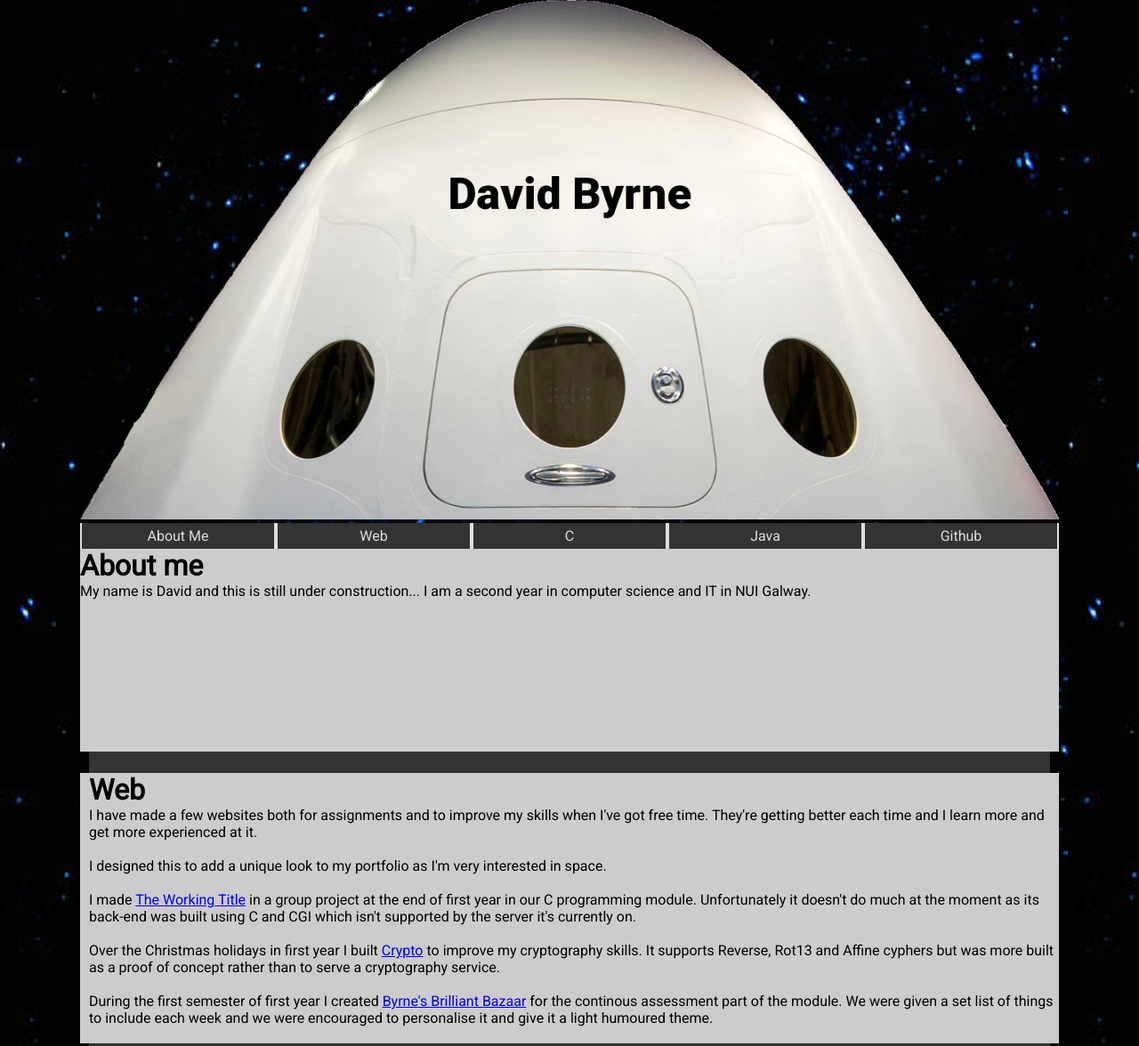
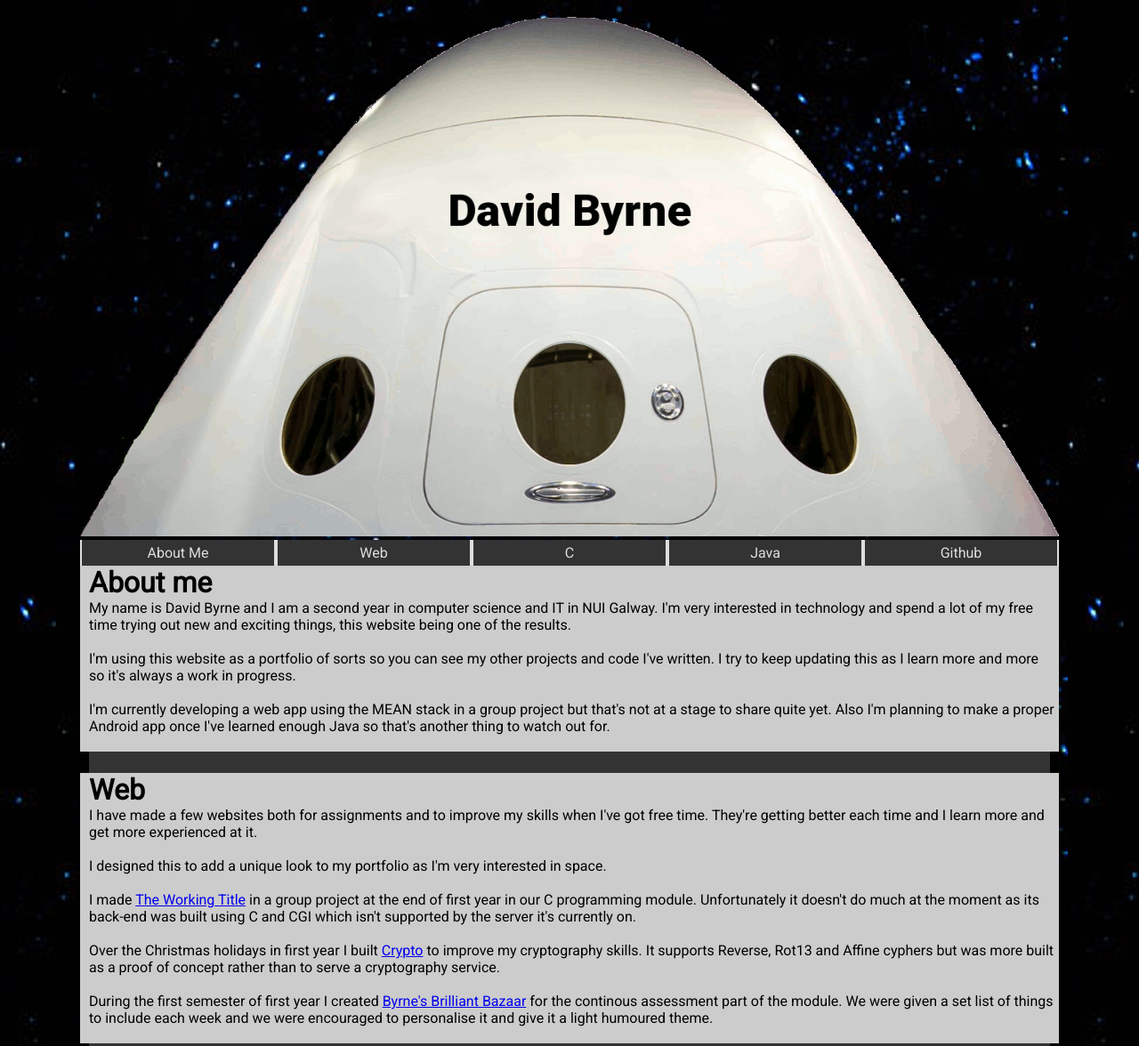
Before and after one commit to David-Byrne/david-byrne.github.io, a plain HTML site: page index.html in a window 1280 px wide. Shown: the top 1176 px of the page at 89% size. Drawn offline with Linux system fonts and the light colour scheme.

Commit message:
Updated details and changed PNGs to GIFs

```diff
--- a/index.html
+++ b/index.html
@@ -14,9 +14,9 @@
 		</script>
 	</head>
 	<body >
-
 		<div id="header">
-			<img src="dragon7.png" class="dragonClass">
+			<br>
+			<img src="dragon8.gif" class="dragonClass">
 		</div>
 
 		<div class="section">
@@ -30,9 +30,18 @@
 
 		<a name="aboutme"></a>
 		<div class="section section1" id="aboutme" >
-			<h1>About me</h1>
-			My name is David and this is still under construction... I am a second year in computer science and IT in NUI Galway.
-			<br><br><br><br><br><br><br><br><br><br>
+			<div class="text">
+				<h1>About me</h1>
+				My name is David Byrne and I am a second year in computer science and IT in NUI Galway. I'm very interested in technology
+				and spend a lot of my free time trying out new and exciting things, this website being one of the results.
+				<br><br>
+				I'm using this website as a portfolio of sorts so you can see my other projects and code I've written. I try to keep
+				updating this as I learn more and more so it's always a work in progress.
+				<br><br>
+				I'm currently developing a web app using the MEAN stack in a group project but that's not at a stage to share quite yet.
+				Also I'm planning to make a proper Android app once I've learned enough Java so that's another thing to watch out for.
+				<br><br>
+			</div>
 		</div>
 
 		<div class="partition"></div>
@@ -106,7 +115,7 @@
 		</div>
 		<div class="partition"></div>
 		<div id="base" class="engine">
-			<img src="engine4.png" class="engineImg">
+			<img src="engine5.gif" class="engineImg">
 		</div>
 		<div class="bottom">Designed by David Byrne, 2015</div>
 	</body>
```
Also changed, not shown: dragon7.png (deleted), dragon8.gif (added), engine4.png (deleted), engine5.gif (added).
